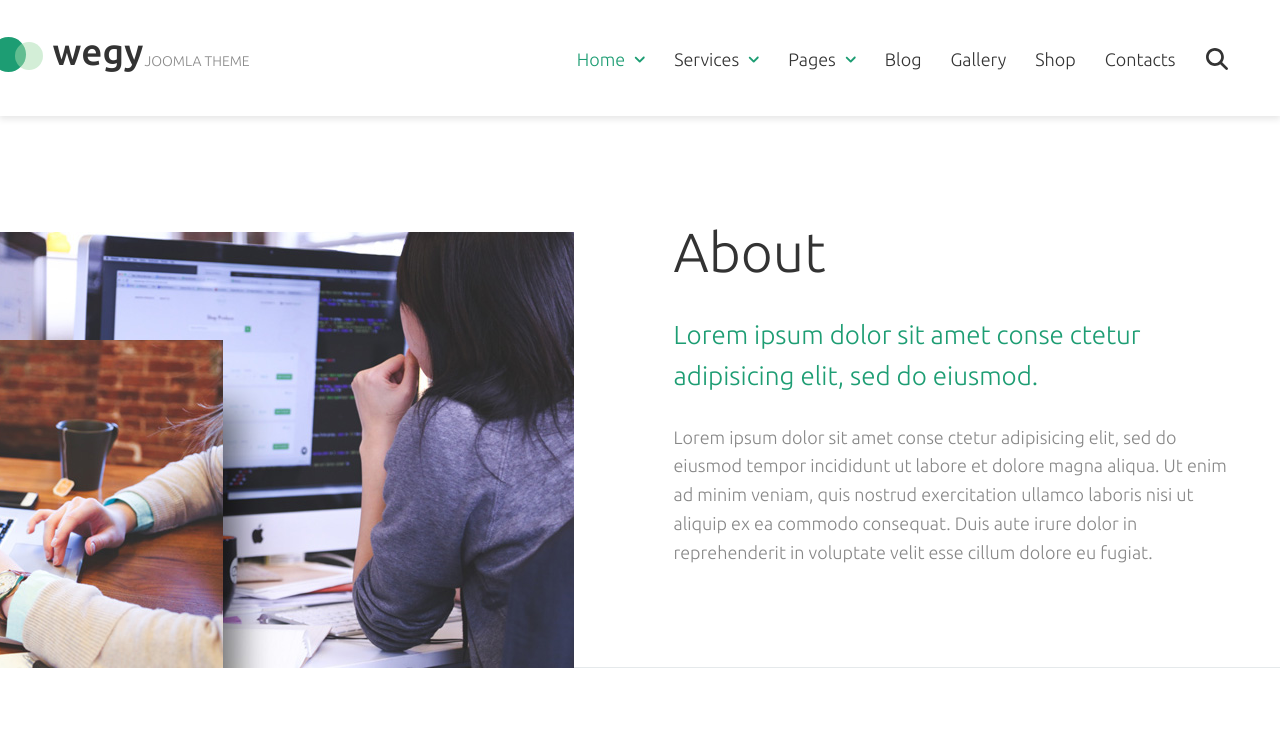
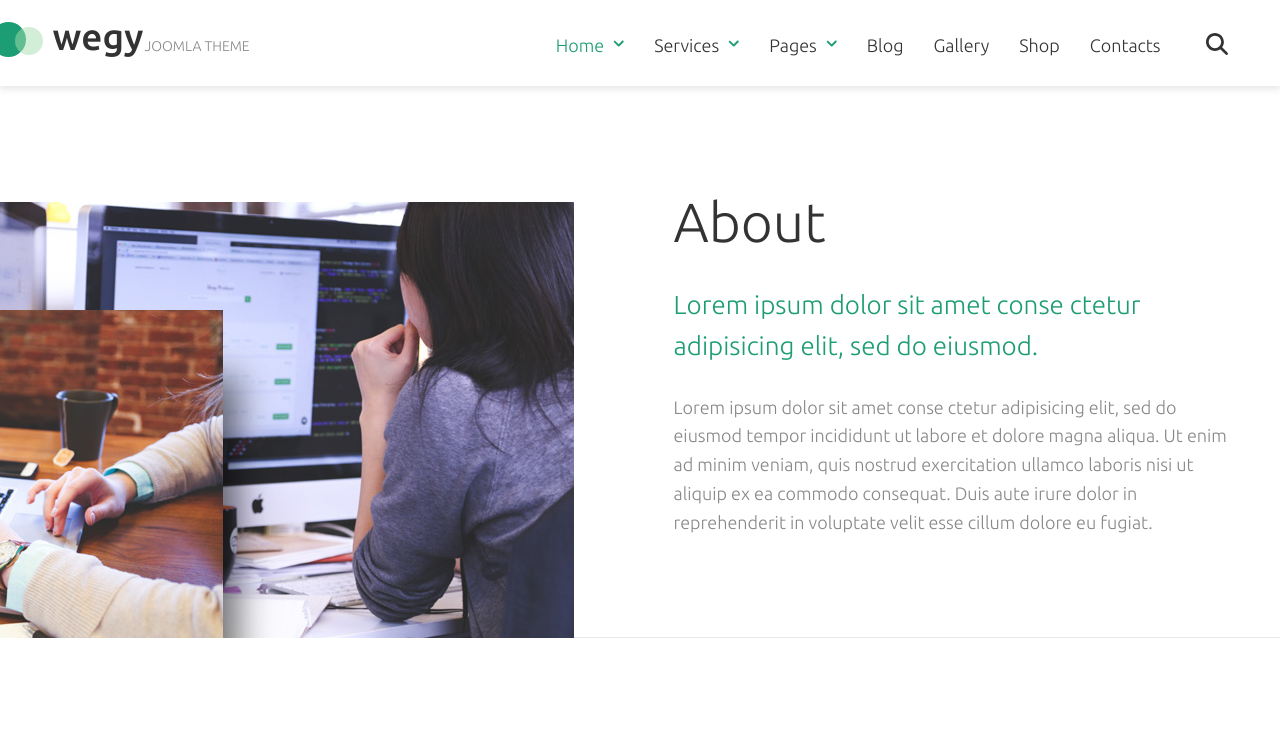
Before and after one commit to alienat3d/wegy, a website: page docs/index.html in a window 1280 px wide. Shown: the top 735 px of the page. Drawn offline with Linux system fonts and the light colour scheme.

Commit message:
Fix: (header) Add "row-cols" to header

```diff
--- a/app/scss/sections/header.scss
+++ b/app/scss/sections/header.scss
@@ -3,12 +3,13 @@
   box-shadow: 0px 2px 7px 1px rgba(0,0,0,0.1);
 }
 .header__inner {
-  display: flex;
-  justify-content: space-between;
-  align-items: center;
+  // display: flex;
+  // justify-content: space-between;
+  // align-items: center;
   color: $color-title;
 }
 .header__logo {
+  margin-right: auto;
   position: relative;
   display: flex;
   align-items: center;
@@ -50,11 +51,10 @@
 }
 .nav {
   display: flex;
+  align-items: center;
 }
 .nav__menu {
   margin-right: 30px;
-  display: flex;
-  column-gap: 29px;
 }
 .nav__menu-item {
   text-transform: capitalize;
--- a/app/scss/sections/how-we-work.scss
+++ b/app/scss/sections/how-we-work.scss
@@ -8,9 +8,18 @@
 .how-we-work__title{
   margin-bottom: 25px;
 }
-.how-we-work__info-box{margin-bottom: 32px;}
+.how-we-work__info-box{
+  margin-bottom: 32px;
+
+  &:hover{
+    .how-we-work__subtitle {
+      color: $color-accent-light;
+    }
+  }
+}
 .how-we-work__subtitle {
   margin-bottom: 13px;
+  transition: color $transition-normal;
 
   &::before {
     content: '';
--- a/docs/index.html
+++ b/docs/index.html
@@ -5,7 +5,7 @@
   <meta charset="UTF-8">
   <meta name="viewport" content="width=device-width, initial-scale=1.0">
   <title>wegy</title>
-  <link rel="stylesheet" href="css/main.min.css?t=1713454896472">
+  <link rel="stylesheet" href="css/main.min.css?t=1713469534415">
 </head>
 
 <body class="page-body">
@@ -16,11 +16,11 @@
   <!-- === HEADER === -->
   <header class="header">
   <div class="container">
-    <div class="header__inner">
-      <div class="header__logo"><span>wegy</span> joomla theme</div>
-      <nav class="header__nav nav">
-        <ul class="nav__menu">
-          <li class="nav__menu-item nav__menu-item--submenu active">
+    <div class="row header__inner">
+      <div class="header__logo col"><span>wegy</span> joomla theme</div>
+      <nav class="header__nav nav col">
+        <ul class="nav__menu row">
+          <li class="nav__menu-item nav__menu-item--submenu active col">
             <a class="nav__item-link" href="index.html">home</a>
             <ul class="nav__submenu">
               <li class="nav__submenu-item">
@@ -37,7 +37,7 @@
               </li>
             </ul>
           </li>
-          <li class="nav__menu-item nav__menu-item--submenu">
+          <li class="nav__menu-item nav__menu-item--submenu col">
             <a class="nav__item-link" href="services.html">services</a>
             <ul class="nav__submenu">
               <li class="nav__submenu-item">
@@ -48,7 +48,7 @@
               </li>
             </ul>
           </li>
-          <li class="nav__menu-item nav__menu-item--submenu">
+          <li class="nav__menu-item nav__menu-item--submenu col">
             <a class="nav__item-link" href="#">pages</a>
             <ul class="nav__submenu">
               <li class="nav__submenu-item">
@@ -77,16 +77,16 @@
               </li>
             </ul>
           </li>
-          <li class="nav__menu-item">
+          <li class="nav__menu-item col">
             <a class="nav__item-link" href="#">blog</a>
           </li>
-          <li class="nav__menu-item">
+          <li class="nav__menu-item col">
             <a class="nav__item-link" href="#">gallery</a>
           </li>
-          <li class="nav__menu-item">
+          <li class="nav__menu-item col">
             <a class="nav__item-link" href="#">shop</a>
           </li>
-          <li class="nav__menu-item">
+          <li class="nav__menu-item col">
             <a class="nav__item-link" href="#">contacts</a>
           </li>
         </ul>
@@ -356,7 +356,7 @@
   <!-- === / FOOTER === -->
 
   <!-- подключаем js -->
-  <script src="js/main.min.js?t=1713454896472"></script>
+  <script src="js/main.min.js?t=1713469534415"></script>
 </body>
 
 </html>
```
Also changed, not shown: app/html/blocks/header.html (+11 -11 lines), docs/blocks/header.html (+11 -11 lines), docs/css/main.min.css.
